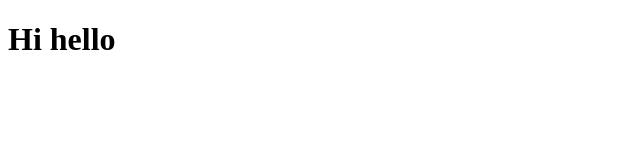
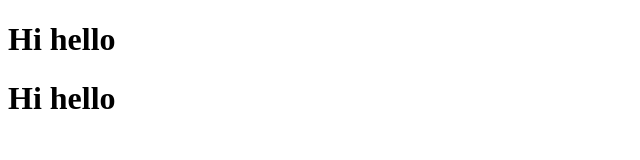
Before and after one commit to cyril-k-u/Test, a plain HTML site: page index.html in a window 1280 px wide. Shown: the whole page, without its empty margins (0-640 px from the left). Drawn offline with Linux system fonts and the light colour scheme.

Commit message:
Update index.html

```diff
--- a/index.html
+++ b/index.html
@@ -11,5 +11,8 @@
 
 
 
+            <h1>Hi hello</h1>
+
+
 </body>
 </html>
```
